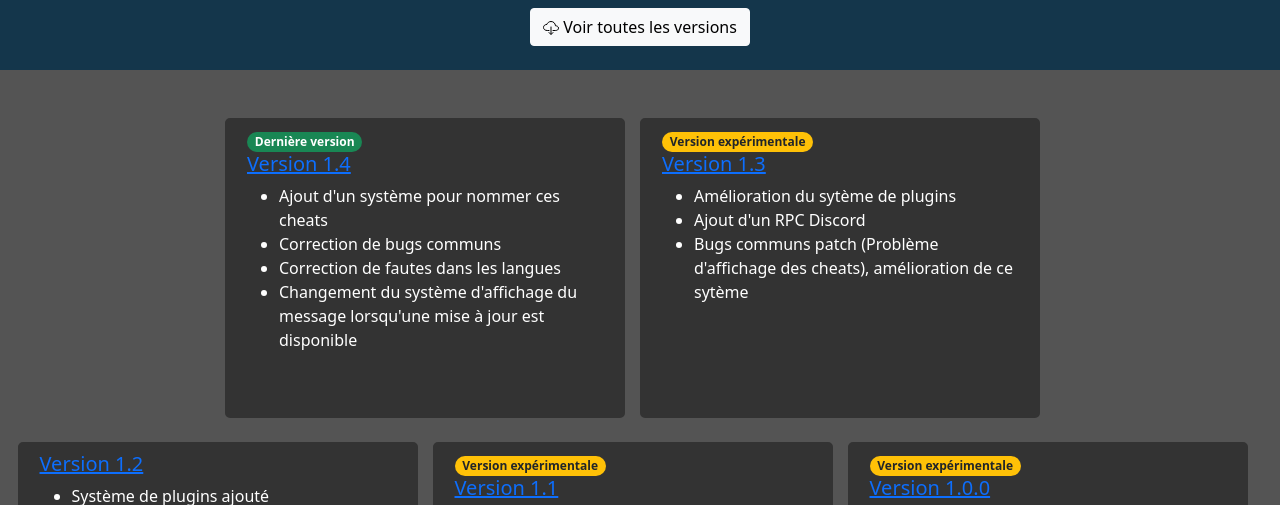
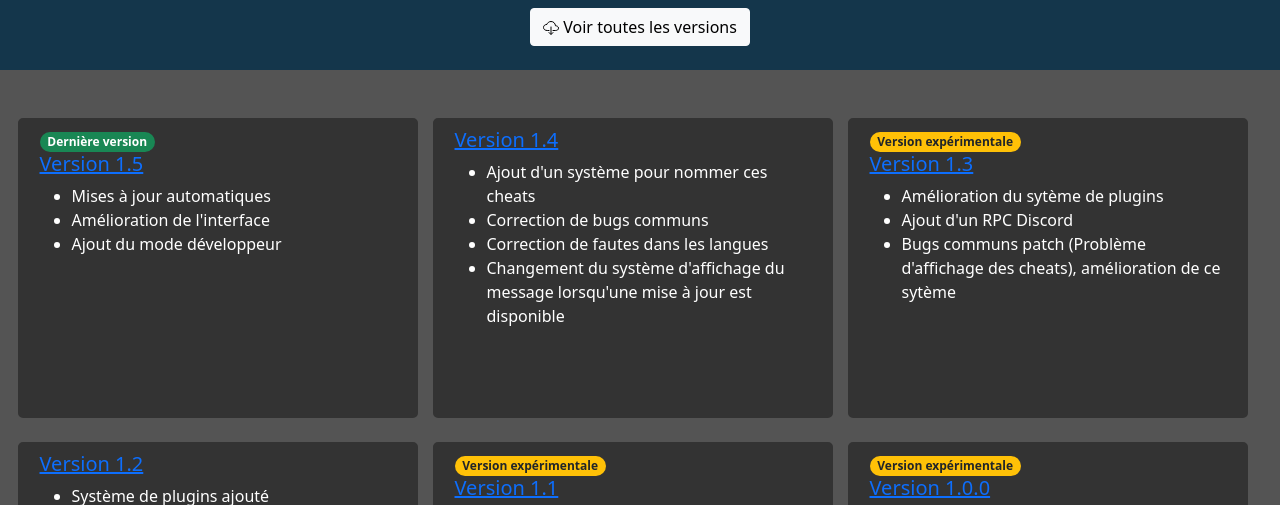
Before and after one commit to Luckyluka17/YuzuCheatsManager, a plain HTML site: page downloads.html in a window 1280 px wide. Shown: the part 270-775 px from the top of the page. Drawn offline with nearby package versions, Linux system fonts and the light colour scheme.

Commit message:
Mise à jour du site

```diff
--- a/downloads.html
+++ b/downloads.html
@@ -59,10 +59,21 @@
       <section id="maj" align="center">
         <br/><br/>
           <div class="cards-container">
+              <!-- 1.5 -->
+              <div class="maj-cards">
+                <div class="container">
+                  <span class="badge rounded-pill bg-success">Dernière version</span>
+                  <a href="https://github.com/Luckyluka17/YuzuCheatsManager/releases/download/1.5/YuzuCheatsManager.zip"><h5>Version 1.5</h5></a>
+                  <ul>
+                    <li>Mises à jour automatiques</li>
+                    <li>Amélioration de l'interface</li>
+                    <li>Ajout du mode développeur</li>
+                  </ul>
+                </div>
+              </div>
               <!-- 1.4 -->
               <div class="maj-cards">
                 <div class="container">
-                  <span class="badge rounded-pill bg-success">Dernière version</span>
                   <a href="https://github.com/Luckyluka17/YuzuCheatsManager/releases/download/1.4/YuzuCheatsManager.zip"><h5>Version 1.4</h5></a>
                   <ul>
                     <li>Ajout d'un système pour nommer ces cheats</li>
```
